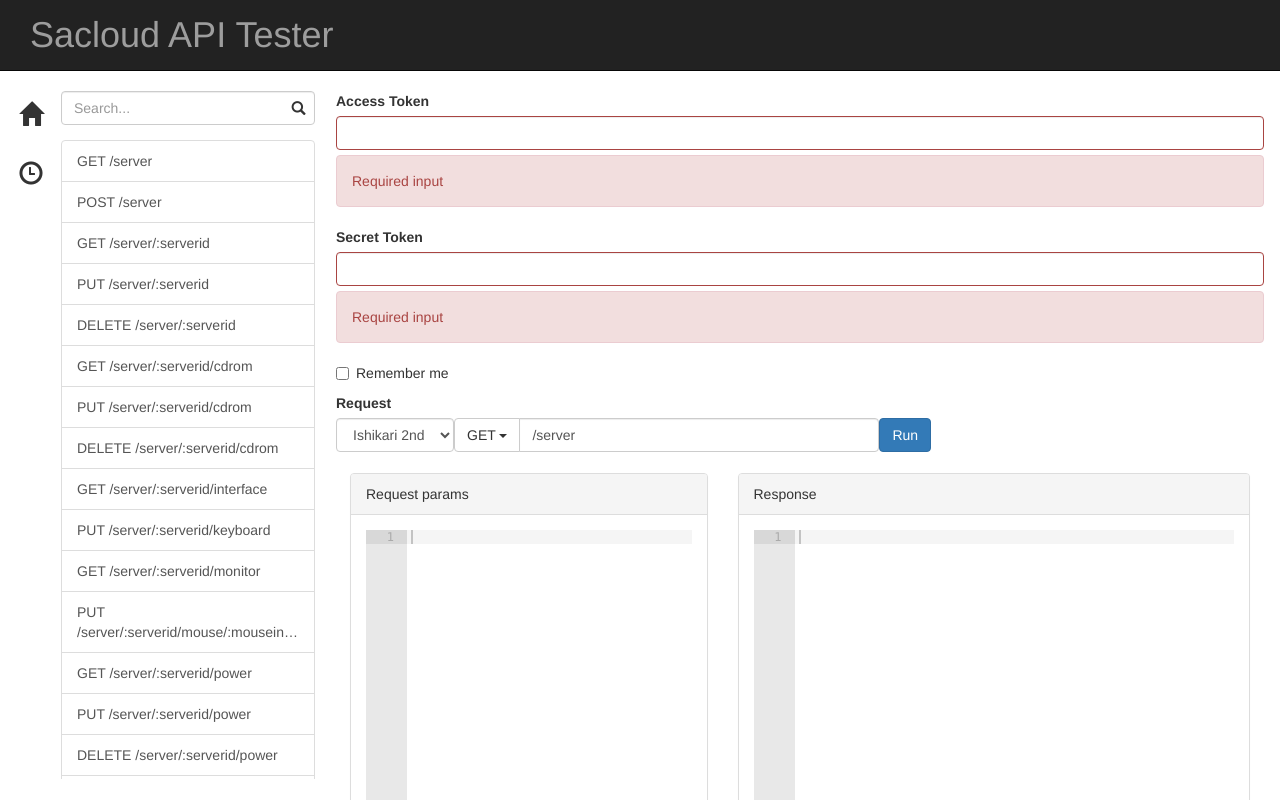
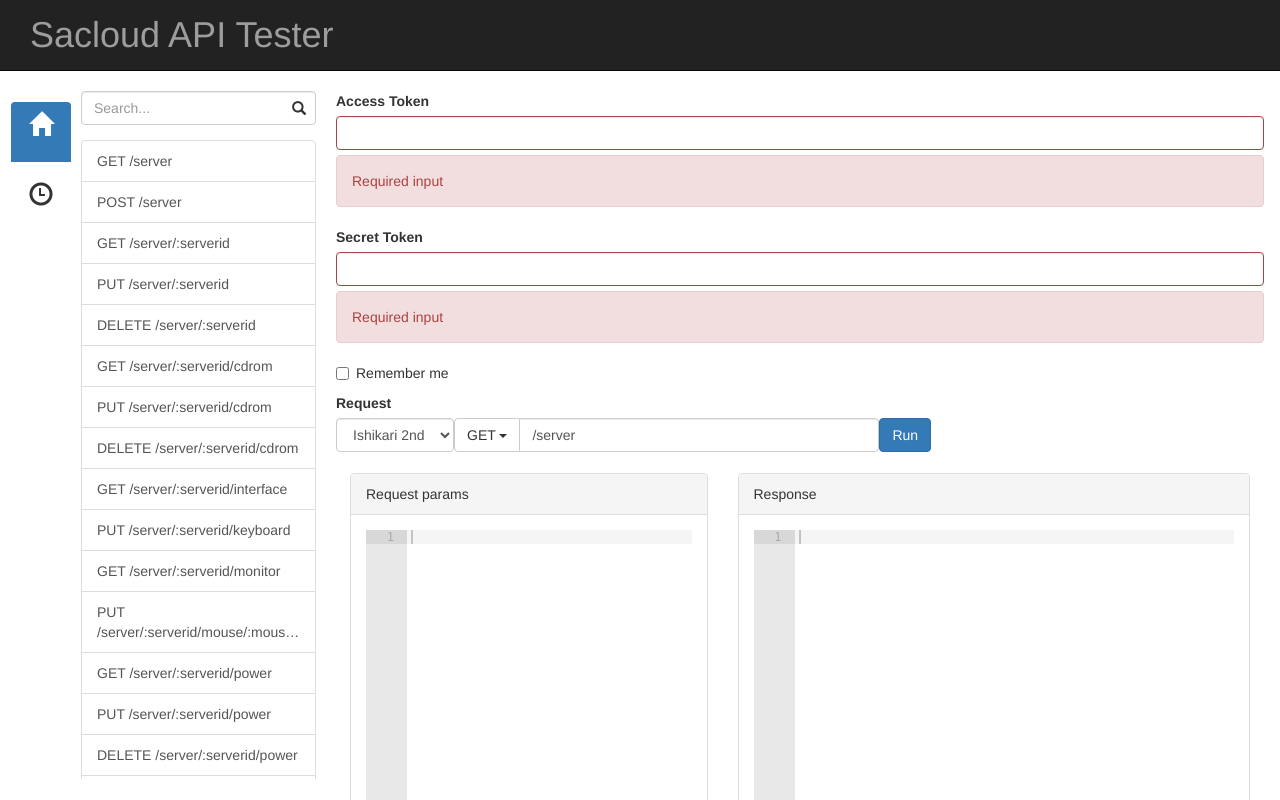
Before and after one commit to BcRikko/sacloud-api-tester, a Vue app: page / in a window 1280 px wide. Shown: the top 800 px of the page. Built offline with nearby package versions, Linux system fonts and the light colour scheme.

Commit message:
メニュー選択時の表示を変更

```diff
--- a/src/components/Sidebar.vue
+++ b/src/components/Sidebar.vue
@@ -6,7 +6,7 @@
         <router-link tag="li" to="/history" class="sidemenu__icon list-group-item glyphicon glyphicon-time"></router-link>
       </ul>
     </div>
-    <router-view class="sidebar" :apiList="apiList"></router-view>
+    <router-view class="sidebar col-sm-10" :apiList="apiList"></router-view>
   </nav>
 </template>
 
@@ -15,7 +15,7 @@
   position: absolute;
   top: 0;
   bottom: 0;
-  left: 0;
+  left: 10px;
   width: 60px;
   overflow: hidden;
 }
@@ -27,19 +27,23 @@
   font-size: 24px;
   text-align: center;
 
+  margin: 10px auto;
+
   cursor: pointer;
   border: none;
 }
 .sidemenu__icon:hover {
   color: #337AB7;
 }
+.sidemenu__icon.active:hover {
+  color: #fff;
+}
 
 .sidebar {
   position: absolute;
   top: 0;
   bottom: 0;
-  left: 60px;
-  width: 80%;
+  left: 65px;
   overflow-x: hidden;
   overflow-y: auto
 }
--- a/src/main.js
+++ b/src/main.js
@@ -9,7 +9,8 @@
 const router = new VueRouter({
   mode: 'history',
   base: __dirname,
-  routes: routes
+  routes: routes,
+  linkActiveClass: 'active'
 })
 
 /* eslint-disable no-new */
```
